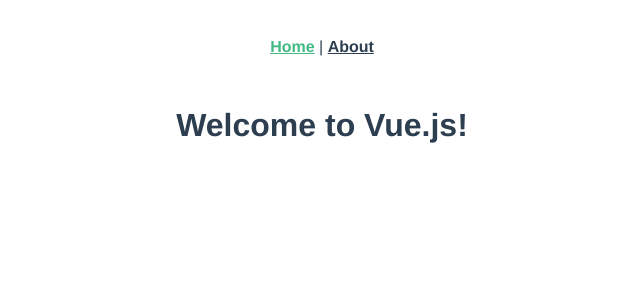
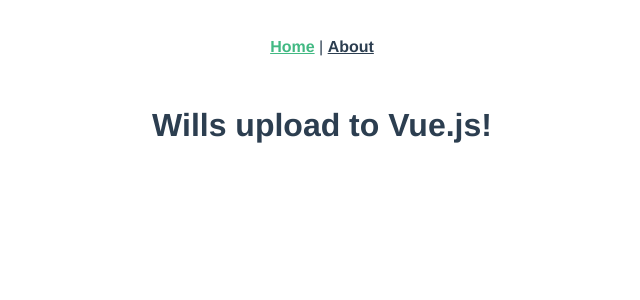
Before and after one commit to vjuska/community_resume, a Vue app: page / in a window 1280 px wide. Shown: the top 300 px of the page, without its empty margins (318-958 px from the left). Built offline with nearby package versions, Linux system fonts and the light colour scheme.

Commit message:
wills test upload

```diff
--- a/src/views/Home.vue
+++ b/src/views/Home.vue
@@ -10,7 +10,7 @@
 export default {
   data: function () {
     return {
-      message: "Welcome to Vue.js!",
+      message: "Wills upload to Vue.js!",
     };
   },
   created: function () {},
```
